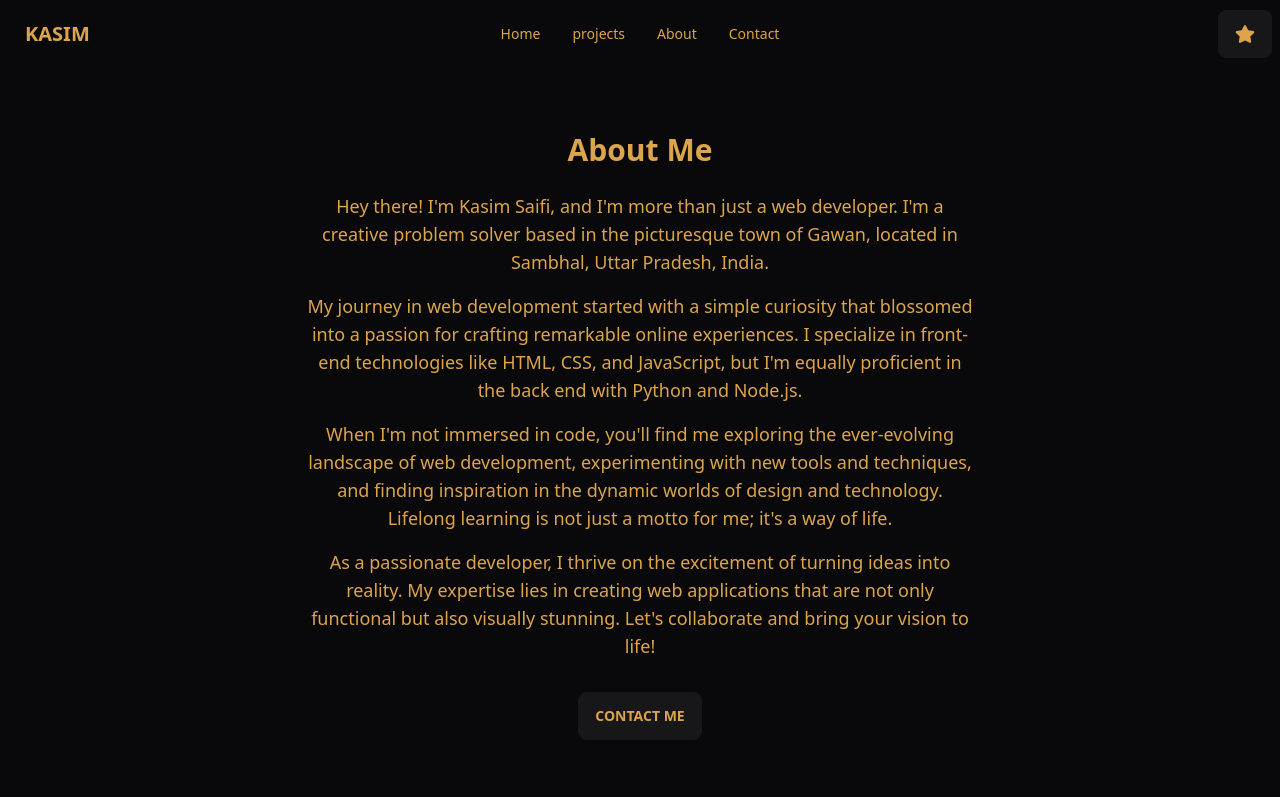
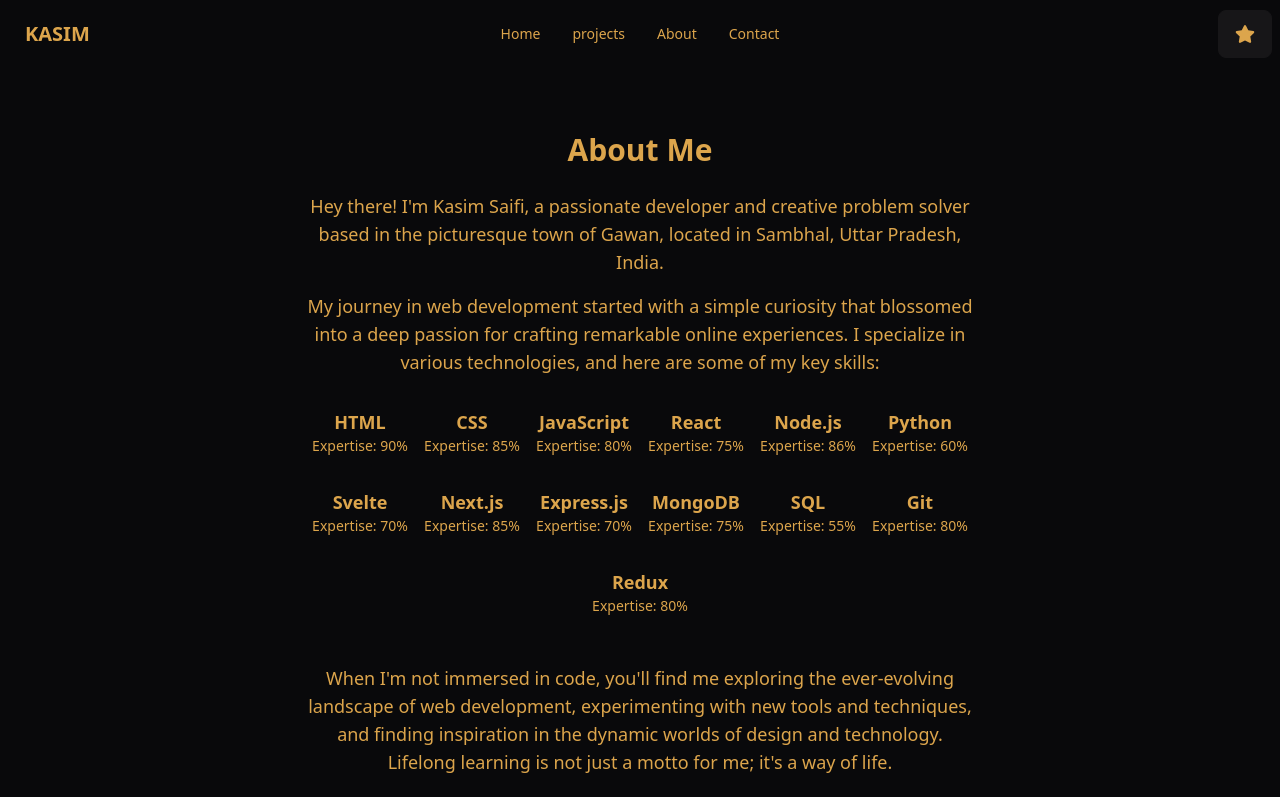
Before and after one commit to Qasimsaifi/portfolio, a Next.js app: page /about in a window 1280 px wide. Shown: the top 797 px of the page. Built offline with nearby package versions, Linux system fonts and the light colour scheme.

Commit message:
add skillls in sbout pae

```diff
--- a/src/components/About.jsx
+++ b/src/components/About.jsx
@@ -32,6 +32,22 @@ from {
 }
 `;
 function About() {
+  const skills = [
+    { name: "HTML", expertise: 90, icon: "vscode-icons:file-type-html" },
+    { name: "CSS", expertise: 85, icon: "vscode-icons:file-type-css" },
+    { name: "JavaScript", expertise: 80, icon: "vscode-icons:file-type-js-official" },
+    { name: "React", expertise: 75, icon: "devicon:react" },
+    { name: "Node.js", expertise: 86, icon: "logos:nodejs-icon" },
+    { name: "Python", expertise: 60, icon: "logos:python" },
+    { name: "Svelte", expertise: 70, icon: "devicon:svelte" },
+    { name: "Next.js", expertise: 85, icon: "logos:nextjs-icon" },
+    { name: "Express.js", expertise: 70, icon: "skill-icons:expressjs-light" },
+    { name: "MongoDB", expertise: 75, icon: "devicon:mongodb" },
+    { name: "SQL", expertise: 55, icon: "tabler:sql" },
+    { name: "Git", expertise: 80, icon: "devicon:git" },
+    { name: "Redux", expertise: 80, icon: "devicon:redux" },
+
+  ];
   return (
     <Fade cascade damping={0.4}>
   <div className="py-12 mt-4 mb-8">
@@ -42,36 +58,44 @@ function About() {
         </Fade>
         <Reveal keyframes={customFromLeftAnimation}>
           <p className="text-lg">
-                Hey there! I'm Kasim Saifi, and I'm more than just a web
-                developer. I'm a creative problem solver based in the
-                picturesque town of Gawan, located in Sambhal, Uttar Pradesh,
-                India.
+            Hey there! I'm Kasim Saifi, a passionate developer and creative problem
+            solver based in the picturesque town of Gawan, located in Sambhal, Uttar Pradesh, India.
           </p>
         </Reveal>
         <Reveal keyframes={customFromRightAnimation}>
           <p className="text-lg mt-4">
-                My journey in web development started with a simple curiosity
-                that blossomed into a passion for crafting remarkable online
-                experiences. I specialize in front-end technologies like HTML,
-                CSS, and JavaScript, but I'm equally proficient in the back end
-                with Python and Node.js.
+            My journey in web development started with a simple curiosity that
+            blossomed into a deep passion for crafting remarkable online
+            experiences. I specialize in various technologies, and here are some of
+            my key skills:
           </p>
         </Reveal>
+        <div className="mt-6 flex flex-wrap justify-center">
+          {skills.map((skill, index) => (
+            <div key={index} className="w-1/2 sm:w-1/3 md:w-1/4 lg:w-1/6 mb-6 px-2">
+              <div className="text-center">
+                <i className={skill.icon} style={{ fontSize: "2rem" }}></i>
+                <h3 className="text-lg font-semibold mt-2">{skill.name}</h3>
+                <p className="text-sm">Expertise: {skill.expertise}%</p>
+              </div>
+            </div>
+          ))}
+        </div>
         <Reveal keyframes={customFromLeftAnimation}>
-              <p className="text-lg mt-4">
+          <p className="text-lg mt-6">
             When I'm not immersed in code, you'll find me exploring the
-                ever-evolving landscape of web development, experimenting with
-                new tools and techniques, and finding inspiration in the dynamic
-                worlds of design and technology. Lifelong learning is not just a
-                motto for me; it's a way of life.
+            ever-evolving landscape of web development, experimenting with new
+            tools and techniques, and finding inspiration in the dynamic worlds
+            of design and technology. Lifelong learning is not just a motto for
+            me; it's a way of life.
           </p>
         </Reveal>
         <Reveal keyframes={customFromRightAnimation}>
           <p className="text-lg mt-4">
             As a passionate developer, I thrive on the excitement of turning
-                ideas into reality. My expertise lies in creating web
-                applications that are not only functional but also visually
-                stunning. Let's collaborate and bring your vision to life!
+            ideas into reality. My expertise lies in creating web applications
+            that are not only functional but also visually stunning. Let's
+            collaborate and bring your vision to life!
           </p>
         </Reveal>
         <div className="mt-8">
@@ -83,6 +107,7 @@ function About() {
     </div>
   </div>
 </Fade>
+
   );
 }
 
```
Lines whose indentation alone changed are shown as unchanged.
